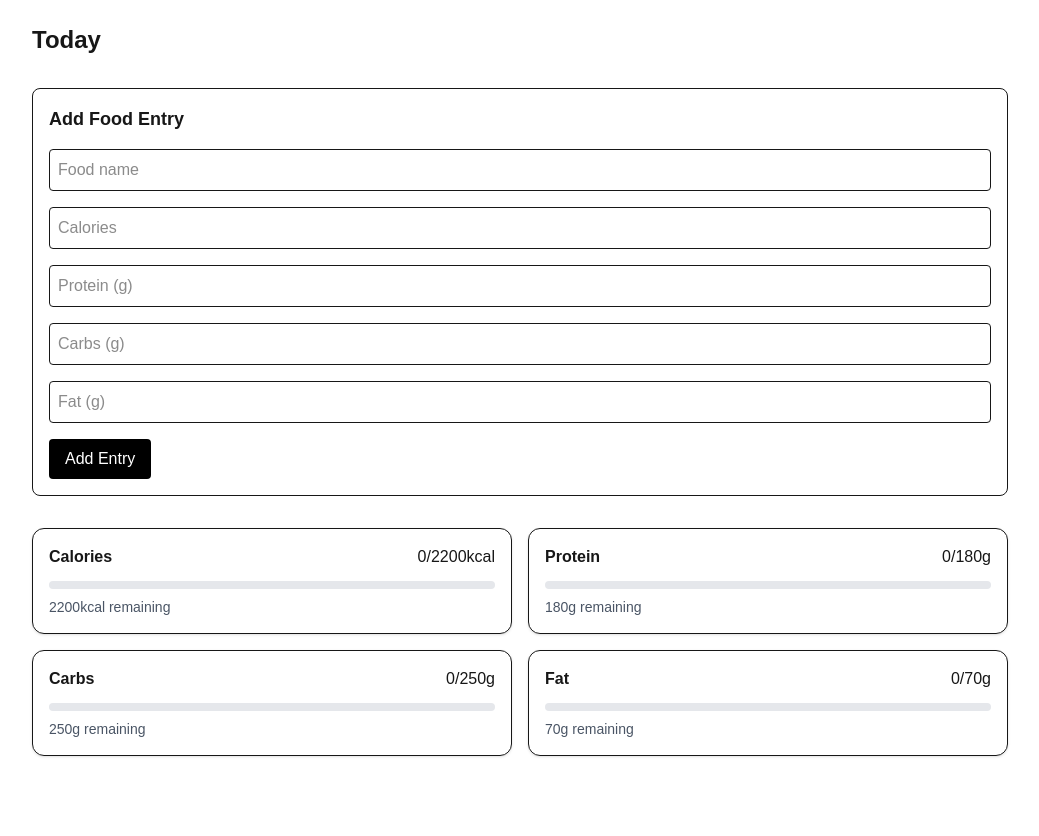
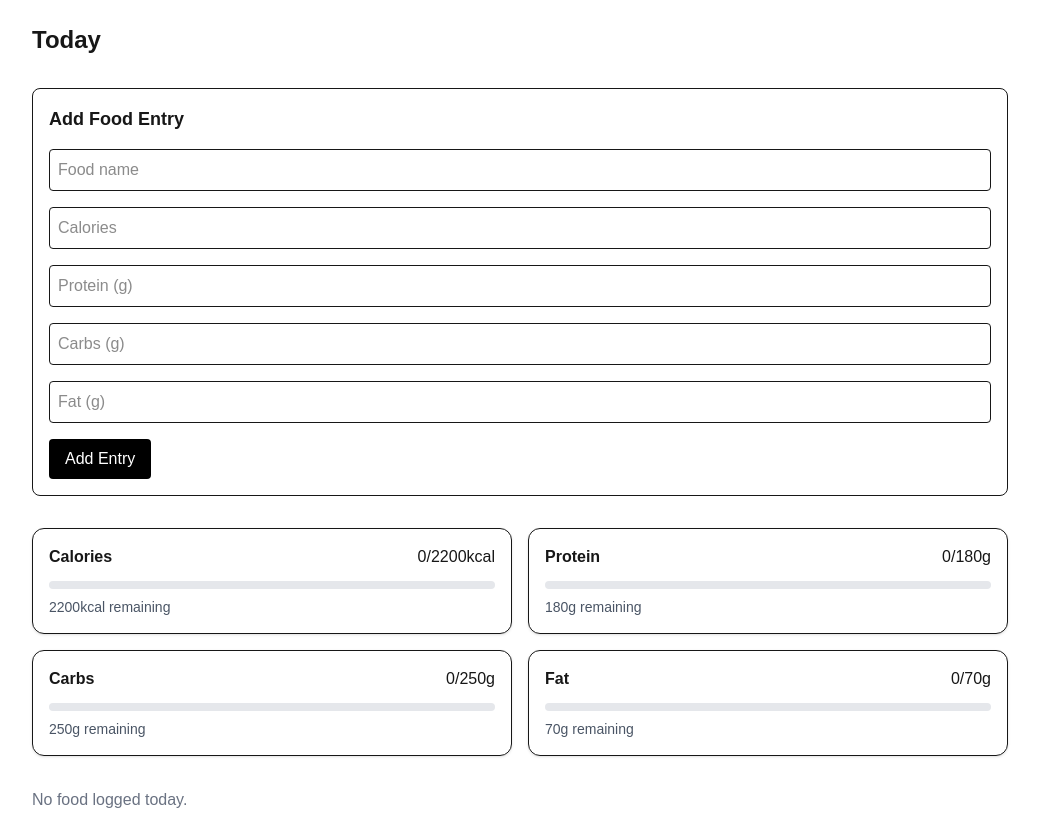
Before and after one commit to DaveBunyan1/macro-workout-tracker, a Next.js app: page /dashboard in a window 1280 px wide. Shown: the whole page, without its empty margins (120-1159 px from the left). Before the commit the page ends 800 px from the top, so only its background shows below. Built offline with nearby package versions, Linux system fonts and the light colour scheme; no server answers; the database is empty.

Commit message:
Added food history list

```diff
--- a/app/dashboard/page.tsx
+++ b/app/dashboard/page.tsx
@@ -1,6 +1,8 @@
 import { FoodEntryForm } from "@/components/dashboard/foodEntryForm";
 import { MacroCard } from "@/components/dashboard/MacroCard";
 import { getTodayMacros } from "@/lib/queries/getTodayMacros";
+import { getTodayEntries } from "@/lib/queries/getTodayEntries";
+import { EntryList } from "@/components/dashboard/EntryList";
 
 const targets = {
   calories: 2200,
@@ -13,6 +15,8 @@ const DashboardPage = async () => {
   const userId = "demo-user"; // temporary until auth
 
   const macros = await getTodayMacros(userId);
+
+  const entries = await getTodayEntries(userId);
 
   return (
     <div className="mx-auto max-w-5xl p-6 space-y-8">
@@ -42,6 +46,11 @@ const DashboardPage = async () => {
           <MacroCard label="Fat" current={macros.fat} target={targets.fat} />
         </div>
       </div>
+      {entries.length > 0 ? (
+        <EntryList entries={entries} />
+      ) : (
+        <p className="text-gray-500">No food logged today.</p>
+      )}
     </div>
   );
 };
--- /dev/null
+++ b/components/dashboard/EntryList.tsx
@@ -0,0 +1,33 @@
+type Entry = {
+  id: string;
+  name: string;
+  calories: number;
+  protein: number;
+  carbs: number;
+  fat: number;
+};
+
+type EntryListProps = {
+  entries: Entry[];
+};
+
+export function EntryList({ entries }: EntryListProps) {
+  return (
+    <div className="rounded-xl border p-4">
+      <h2 className="mb-4 text-lg font-semibold">Today's Entries</h2>
+
+      <div className="space-y-3">
+        {entries.map((entry) => (
+          <div key={entry.id} className="rounded-lg border p-3">
+            <h3 className="font-medium">{entry.name}</h3>
+
+            <p className="text-sm text-gray-600">
+              {entry.calories} kcal • {entry.protein}p • {entry.carbs}c •{" "}
+              {entry.fat}f
+            </p>
+          </div>
+        ))}
+      </div>
+    </div>
+  );
+}
--- /dev/null
+++ b/lib/queries/getTodayEntries.ts
@@ -0,0 +1,30 @@
+import { prisma } from "@/lib/prisma";
+
+const startOfDay = (date: Date) => {
+  const d = new Date(date);
+  d.setHours(0, 0, 0, 0);
+  return d;
+};
+
+const endOfDay = (date: Date) => {
+  const d = new Date(date);
+  d.setHours(23, 59, 59, 999);
+  return d;
+};
+
+export const getTodayEntries = async (userId: string) => {
+  const now = new Date();
+
+  return prisma.foodEntry.findMany({
+    where: {
+      userId,
+      date: {
+        gte: startOfDay(now),
+        lte: endOfDay(now),
+      },
+    },
+    orderBy: {
+      date: "desc",
+    },
+  });
+};
```
